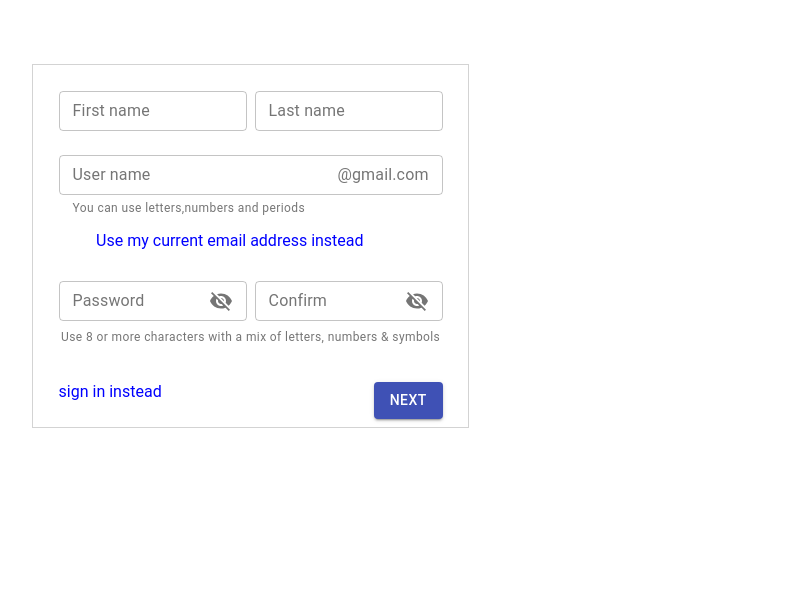
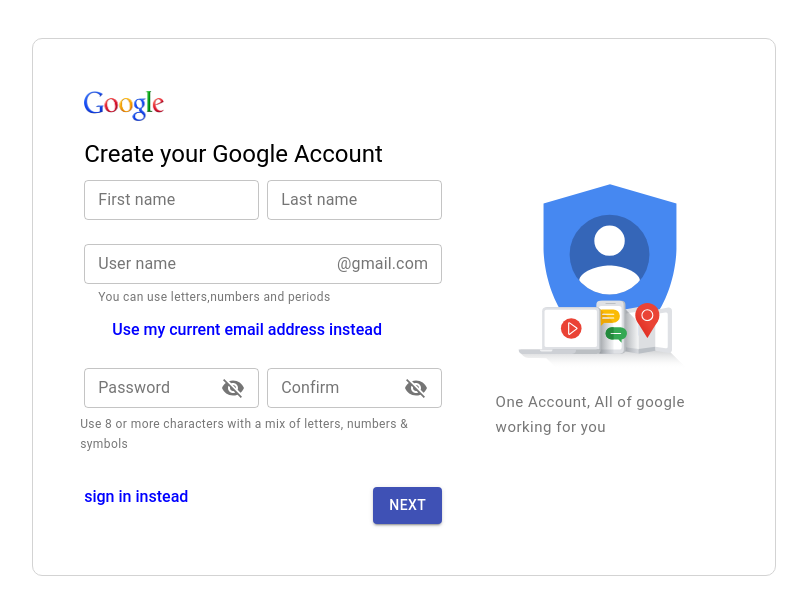
Before and after one commit to Kajal764/GmailApplication_FrontEnd, a React (Create React App) app: page / in a window 1280 px wide. Shown: the top 614 px of the page, without its empty margins (224-1031 px from the left). Built offline with nearby package versions, Linux system fonts and the light colour scheme.

Commit message:
Added:Form Componenet To Main Component Of The Create Page

```diff
--- a/src/App.js
+++ b/src/App.js
@@ -1,14 +1,12 @@
 import React from 'react';
 import './App.css';
-//import CreateAccount from './components/createAccount';
-import UserInfo from '../src/components/userInfo'
 import './css/createAccount.css';
-// import Pw from '../src/components/pw'
+import CreateAccount from './components/createAccount'
+
 function App() {
   return (
     <div>
-    {/* <CreateAccount/> */}
-    <UserInfo/>
+       <CreateAccount/>
 
     </div>
   );
--- a/src/components/confirmPw.js
+++ /dev/null
@@ -1,75 +0,0 @@
-import React from 'react';
-import clsx from 'clsx';
-import { makeStyles } from '@material-ui/core/styles';
-import IconButton from '@material-ui/core/IconButton';
-import OutlinedInput from '@material-ui/core/OutlinedInput';
-import InputLabel from '@material-ui/core/InputLabel';
-import InputAdornment from '@material-ui/core/InputAdornment';
-import FormControl from '@material-ui/core/FormControl';
-import Visibility from '@material-ui/icons/Visibility';
-import VisibilityOff from '@material-ui/icons/VisibilityOff';
-
-const useStyles = makeStyles((theme) => ({
-  root: {
-    display: 'flex',
-    flexWrap: 'wrap',
-  },
-  withoutLabel: {
-    marginTop: theme.spacing(3),
-  },
-  textField: {
-    width: '25ch',
-  },
-}));
-
-export default function InputAdornments() {
-  const classes = useStyles();
-  const [values, setValues] = React.useState({
-    password: '',
-    showPassword: false,
-  });
-
-  const handleChange = (prop) => (event) => {
-    setValues({ ...values, [prop]: event.target.value });
-  };
-
-  const handleClickShowPassword = () => {
-    setValues({ ...values, showPassword: !values.showPassword });
-    console.log(values.showPassword)
-    console.log(values.password)
-  };
-
-  const handleMouseDownPassword = (event) => {
-    event.preventDefault();
-  };
-
-  return (
-    <div className={classes.root}>
-
-        <FormControl className={clsx(classes.margin, classes.textField)} variant="outlined" size="small">
-          <InputLabel htmlFor="outlined-adornment-password">Confirm</InputLabel>
-          <OutlinedInput
-            id="outlined-adornment-password"
-            type={values.showPassword ? 'text' : 'password'}
-            value={values.password}
-            onChange={handleChange('password')}
-            endAdornment={
-              <InputAdornment position="end">
-                <IconButton
-                  aria-label="toggle password visibility"
-                  onClick={handleClickShowPassword}
-                  onMouseDown={handleMouseDownPassword}
-                  edge="end"
-                >
-                  {values.showPassword ? <Visibility /> : <VisibilityOff />}
-                </IconButton>
-              </InputAdornment>
-            }
-            labelWidth={70}
-          />
-        </FormControl>
-
-
-    </div>
-  );
-}
--- /dev/null
+++ b/src/components/createAccount.js
@@ -0,0 +1,66 @@
+import React, { Component } from 'react'
+import UserInfo from './userInfo'
+import { withStyles } from "@material-ui/core/styles";
+import Logo from "../images/Googlelogo.png";
+import Account from "../images/account.svg";
+import FormHelperText from '@material-ui/core/FormHelperText';
+import '../css/createAccount.css';
+
+
+
+const useStyles = (theme) => ({
+  root: {
+    border: "1px solid lightgrey",
+    shadow: "5px 10px gray",
+    borderRadius: "10px",
+    margin: "3% 15% 10% 20%",
+    float:"left",
+    padding :"4%",
+    display:"flex",
+
+    flex_direction: "column",
+    width:"50%",
+    height:"100%",
+    flexWrap:"no-wrap"
+  },
+
+  logo: {
+    height:"30px",
+    width: "80px",
+    marginBottom:"15px"
+
+  },
+
+  firstblock:{
+    width:"90%",
+  },
+
+  imageHelpertext:{
+    fontSize:"15px"
+  }
+});
+
+
+ class createAccount extends Component {
+
+     render() {
+
+      const { classes } = this.props;
+        return (
+            <div className={classes.root}>
+              <div className={classes.firstblock}>
+               <img  className={classes.logo} src={Logo} alt="GoogleImage" /><br/>
+               <view className="firstText">Create your Google Account</view><br/>
+                <UserInfo/>
+                </div>
+                <div className="secondblock">
+                <img src={Account} alt="imageAccount" />
+                <FormHelperText className={classes.imageHelpertext} id="outlined-weight-helper-text">One Account, All of google working for you
+                </FormHelperText>
+                </div>
+            </div>
+        )
+    }
+}
+
+export default withStyles(useStyles)(createAccount);
--- a/src/components/pw.js
+++ /dev/null
@@ -1,75 +0,0 @@
-import React from 'react';
-import clsx from 'clsx';
-import { makeStyles } from '@material-ui/core/styles';
-import IconButton from '@material-ui/core/IconButton';
-import OutlinedInput from '@material-ui/core/OutlinedInput';
-import InputLabel from '@material-ui/core/InputLabel';
-import InputAdornment from '@material-ui/core/InputAdornment';
-import FormControl from '@material-ui/core/FormControl';
-import Visibility from '@material-ui/icons/Visibility';
-import VisibilityOff from '@material-ui/icons/VisibilityOff';
-
-const useStyles = makeStyles((theme) => ({
-  root: {
-    display: 'flex',
-    flexWrap: 'wrap',
-  },
-  withoutLabel: {
-    marginTop: theme.spacing(3),
-  },
-  textField: {
-    width: '25ch',
-  },
-}));
-
-export default function InputAdornments() {
-  const classes = useStyles();
-  const [values, setValues] = React.useState({
-    password: '',
-    showPassword: false,
-  });
-
-  const handleChange = (prop) => (event) => {
-    setValues({ ...values, [prop]: event.target.value });
-  };
-
-  const handleClickShowPassword = () => {
-    setValues({ ...values, showPassword: !values.showPassword });
-    console.log(values.showPassword)
-    console.log(values.password)
-  };
-
-  const handleMouseDownPassword = (event) => {
-    event.preventDefault();
-  };
-
-  return (
-    <div className={classes.root}>
-
-        <FormControl className={clsx(classes.margin, classes.textField)} variant="outlined" size="small">
-          <InputLabel htmlFor="outlined-adornment-password">Password</InputLabel>
-          <OutlinedInput
-            id="outlined-adornment-password"
-            type={values.showPassword ? 'text' : 'password'}
-            value={values.password}
-            onChange={handleChange('password')}
-            endAdornment={
-              <InputAdornment position="end">
-                <IconButton
-                  aria-label="toggle password visibility"
-                  onClick={handleClickShowPassword}
-                  onMouseDown={handleMouseDownPassword}
-                  edge="end"
-                >
-                  {values.showPassword ? <Visibility /> : <VisibilityOff />}
-                </IconButton>
-              </InputAdornment>
-            }
-            labelWidth={70}
-          />
-        </FormControl>
-
-
-    </div>
-  );
-}
--- a/src/components/userInfo.js
+++ b/src/components/userInfo.js
@@ -1,75 +1,107 @@
-import React, { Component } from 'react';
-import {withStyles} from '@material-ui/core/styles';
+import React, { Component } from "react";
+import { withStyles } from "@material-ui/core/styles";
 import TextField from "@material-ui/core/TextField";
 import Grid from "@material-ui/core/Grid";
-import OutlinedInput from '@material-ui/core/OutlinedInput';
-import FormControl from '@material-ui/core/FormControl';
-import clsx from 'clsx';
-import InputAdornment from '@material-ui/core/InputAdornment';
-import FormHelperText from '@material-ui/core/FormHelperText';
-import InputLabel from '@material-ui/core/InputLabel';
-import Password from '../components/pw';
-import ConfirmPw from '../components/confirmPw';
-import Button from '@material-ui/core/Button';
+import OutlinedInput from "@material-ui/core/OutlinedInput";
+import FormControl from "@material-ui/core/FormControl";
+import clsx from "clsx";
+import InputAdornment from "@material-ui/core/InputAdornment";
+import FormHelperText from "@material-ui/core/FormHelperText";
+import InputLabel from "@material-ui/core/InputLabel";
+import Button from "@material-ui/core/Button";
+import IconButton from '@material-ui/core/IconButton';
+import Visibility from '@material-ui/icons/Visibility';
+import VisibilityOff from '@material-ui/icons/VisibilityOff';
 
-
-const styles = theme => ({
+const styles = (theme) => ({
   root: {
-        border: "solid lightgrey 1px",
-        width: '30%',
-        margin: "5% 0 0 20%",
-        padding:"2%"
+    border: "transparent lightgrey 1px",
+    width: "87%",
+    marginTop: "3%",
   },
 
   textField: {
-        width: "100%"
+    width: "100%",
   },
 
-    usernameMsg:{
-      color:"blue",
-      marginBottom:"7%"
+  usernameMsg: {
+    color: "blue",
+    marginBottom: "7%",
+    fontWeight: "500",
   },
-   nextButton:{
-    float:"right"
+  nextButton: {
+    float: "right",
   },
-   lastdiv:{
-    marginTop:"10%"
+  lastdiv: {
+    marginTop: "10%",
   },
-
 });
 
 class customer extends Component {
   state = {
-       username:"User name",
-       usernameMsg:"Use my current email address instead",
-       emaillabelWidth:80,
-       emailStatus:false,
-       emailhelpertext:"You can use letters,numbers and periods"
+    username: "User name",
+    usernameMsg: "Use my current email address instead",
+    emaillabelWidth: 80,
+    emailStatus: false,
+    emailhelpertext: "You can use letters,numbers and periods",
+    staticText: "@gmail.com",
+
+      firstName:"",
+      lastName:"",
+      emailId:"",
+      password:"",
+      confirmPw:"",
+      showPassword: false,
+
+  };
+
+   handleChange = (prop) => (event) => {
+    this.setState({  [prop]: event.target.value });
+
+  };
+
+   handleClickShowPassword = () => {
+    this.setState({  showPassword: !this.state.showPassword });
+
+  };
+
+   handleMouseDownPassword = (event) => {
+    event.preventDefault();
+  };
+
+  changeUsernameLabel = async () => {
+    if (!this.state.emailStatus) {
+      await this.setState({
+        username: "Your email address",
+        usernameMsg: "Create a new gmail address",
+        emaillabelWidth: 140,
+        emailStatus: true,
+        emailhelpertext:
+          "You'll need to confirm that this email belongs to you",
+        staticText: "",
+      });
+    } else {
+      await this.setState({
+        username: "User name",
+        usernameMsg: "Use my current email address instead",
+        emaillabelWidth: 80,
+        emailStatus: false,
+        emailhelpertext: "You can use letters,numbers and periods",
+        staticText: "@gmail.com",
+      });
+    }
+  };
+
+  getpassword=(event)=>{
+    this.setState({
+      password:event.target.value
+    })
   }
 
-     changeUsernameLabel=async()=>{
-       if(!this.state.emailStatus){
-           await this.setState({
-              username:"Your email address",
-              usernameMsg:"Create a new gmail address",
-              emaillabelWidth:140,
-              emailStatus:true,
-              emailhelpertext:"You'll need to confirm that this email belongs to you"
 
-              });
-        }
-        else{
-          await this.setState({
-            username:"User name",
-            usernameMsg:"Use my current email address instead",
-            emaillabelWidth:80,
-            emailStatus:false,
-            emailhelpertext:"You can use letters,numbers and periods"
-
-            });
-        }
-
-    }
+  updateState = event => {
+    this.setState({ [event.target.name]: event.target.value });
+    };
 
   render() {
     const { classes } = this.props;
@@ -87,67 +119,134 @@
               <TextField
                 label="First name"
                 type="text"
+                value={this.state.firstName}
                 className={classes.textField}
-                name="First name"
+                name="firstName"
                 variant="outlined"
                 size="small"
+                onChange={this.updateState}
 
               />
+
             </Grid>
             <Grid item xs={12} sm={6}>
               <TextField
                 label="Last name"
                 type="text"
-                name="Last name"
+                value={this.state.lastName}
+                name="lastName"
                 className={classes.textField}
                 variant="outlined"
                 size="small"
+                onChange={this.updateState}
               />
             </Grid>
-        <Grid item xs={12} >
-        <FormControl className={clsx(classes.margin, classes.textField)}
+            <Grid item xs={12}>
+              <FormControl
+                className={clsx(classes.margin, classes.textField)}
                 variant="outlined"
                 size="small"
                 margin="normal"
-
+                name="emailId
+                "
+                value={this.state.emailId}
+                onChange={this.updateState}
               >
-
-         <InputLabel >{this.state.username}</InputLabel>
+                <InputLabel>{this.state.username}</InputLabel>
                 <OutlinedInput
-          endAdornment={<InputAdornment position="end">@gmail.com
-            </InputAdornment>}
+                  endAdornment={
+                    <InputAdornment position="end">
+                      {this.state.staticText}
+                    </InputAdornment>
+                  }
                   aria-describedby="outlined-weight-helper-text"
                   inputProps={{
-              'aria-label': 'weight',
+                    "aria-label": "weight",
                   }}
                   labelWidth={this.state.emaillabelWidth}
                 />
-          <FormHelperText id="outlined-weight-helper-text">{this.state.emailhelpertext}</FormHelperText>
+                <FormHelperText id="outlined-weight-helper-text">
+                  {this.state.emailhelpertext}
+                </FormHelperText>
               </FormControl>
             </Grid>
 
-          <view className={classes.usernameMsg} onClick={this.changeUsernameLabel}>{this.state.usernameMsg}</view>
+            <view
+              className={classes.usernameMsg}
+              onClick={this.changeUsernameLabel}
+            >
+              {this.state.usernameMsg}
+            </view>
 
-        <br/>
+            <br />
             <Grid item xs={12} sm={6}>
-              <Password/>
+              <FormControl className={clsx(classes.margin, classes.textField)} variant="outlined" size="small">
+          <InputLabel htmlFor="outlined-adornment-password">Password</InputLabel>
+          <OutlinedInput
+            id="outlined-adornment-password"
+            type={this.state.showPassword ? 'text' : 'password'}
+            value={this.state.password}
+            onChange={this.handleChange('password')}
+            endAdornment={
+              <InputAdornment position="end">
+                <IconButton
+                  aria-label="toggle password visibility"
+                  onClick={this.handleClickShowPassword}
+                  onMouseDown={this.handleMouseDownPassword}
+                  edge="end"
+                >
+                  {this.state.showPassword ? <Visibility /> : <VisibilityOff />}
+                </IconButton>
+              </InputAdornment>
+            }
+            labelWidth={70}
+          />
+        </FormControl>
             </Grid>
+
             <Grid item xs={12} sm={6}>
-             <ConfirmPw/>
+              <FormControl className={clsx(classes.margin, classes.textField)} variant="outlined" size="small">
+          <InputLabel htmlFor="outlined-adornment-password">Confirm</InputLabel>
+          <OutlinedInput
+            id="outlined-adornment-password"
+            type={this.state.showPassword ? 'text' : 'password'}
+            value={this.state.confirmPw}
+            onChange={this.handleChange('confirmPw')}
+            endAdornment={
+              <InputAdornment position="end">
+                <IconButton
+                  aria-label="toggle password visibility"
+                  onClick={this.handleClickShowPassword}
+                  onMouseDown={this.handleMouseDownPassword}
+                  edge="end"
+                >
+                  {this.state.showPassword ? <Visibility /> : <VisibilityOff />}
+                </IconButton>
+              </InputAdornment>
+            }
+            labelWidth={70}
+          />
+        </FormControl>
             </Grid>
-            <FormHelperText id="outlined-weight-helper-text">Use 8 or more characters with a mix of letters, numbers & symbols
+            <FormHelperText id="outlined-weight-helper-text">
+              Use 8 or more characters with a mix of letters, numbers & symbols
             </FormHelperText>
           </Grid>
 
           <div className={classes.lastdiv}>
             <view className={classes.usernameMsg}>sign in instead</view>
-            <Button className={classes.nextButton} variant="contained" color="primary" href="#contained-buttons">
+            <Button
+              className={classes.nextButton}
+              variant="contained"
+              color="primary"
+              href="#contained-buttons"
+            >
               Next
             </Button>
           </div>
         </form>
       </div>
-        )
+    );
   }
 }
 
--- a/src/css/createAccount.css
+++ b/src/css/createAccount.css
@@ -1,3 +1,31 @@
 * {
+  margin: 0;
+  padding: 0;
     font-family: Roboto, sans-serif;
   }
+  .secondblock {
+      display:block;
+      width:50%;
+     height:50%;
+     padding-top:10%
+     }
+
+     .firstText {
+      font-family:"Roboto";
+      font-size:24px;
+      margin-top:20px ;
+      font-family: Roboto, sans-serif;
+
+    }
+
+  @media only screen and (max-width:1024px){
+    .secondblock {
+      display:none;
+    }
+
+    .firstText{
+      font-size:14px;
+      margin-top:10px ;
+    }
+
+  }
```
Lines whose indentation alone changed are shown as unchanged.
